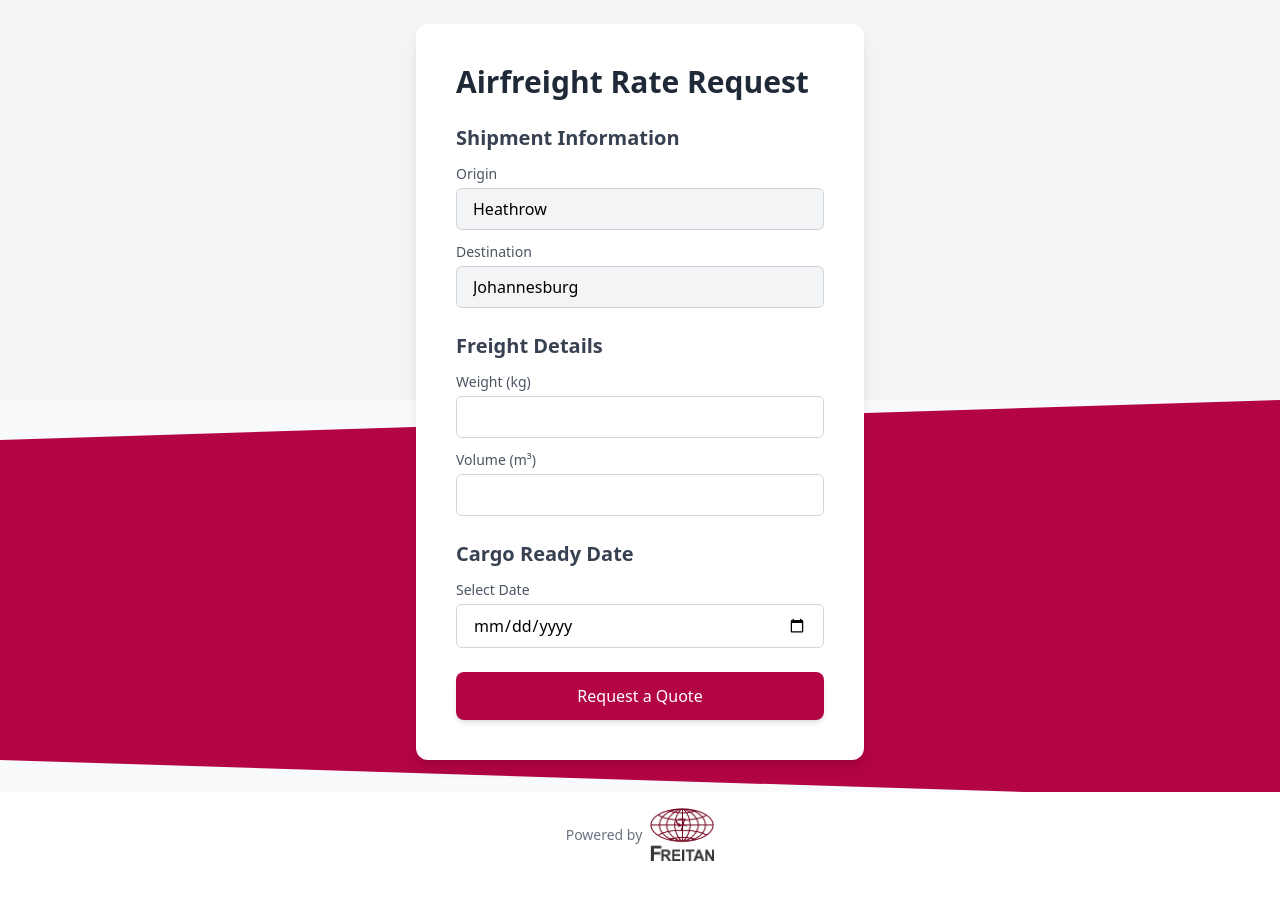
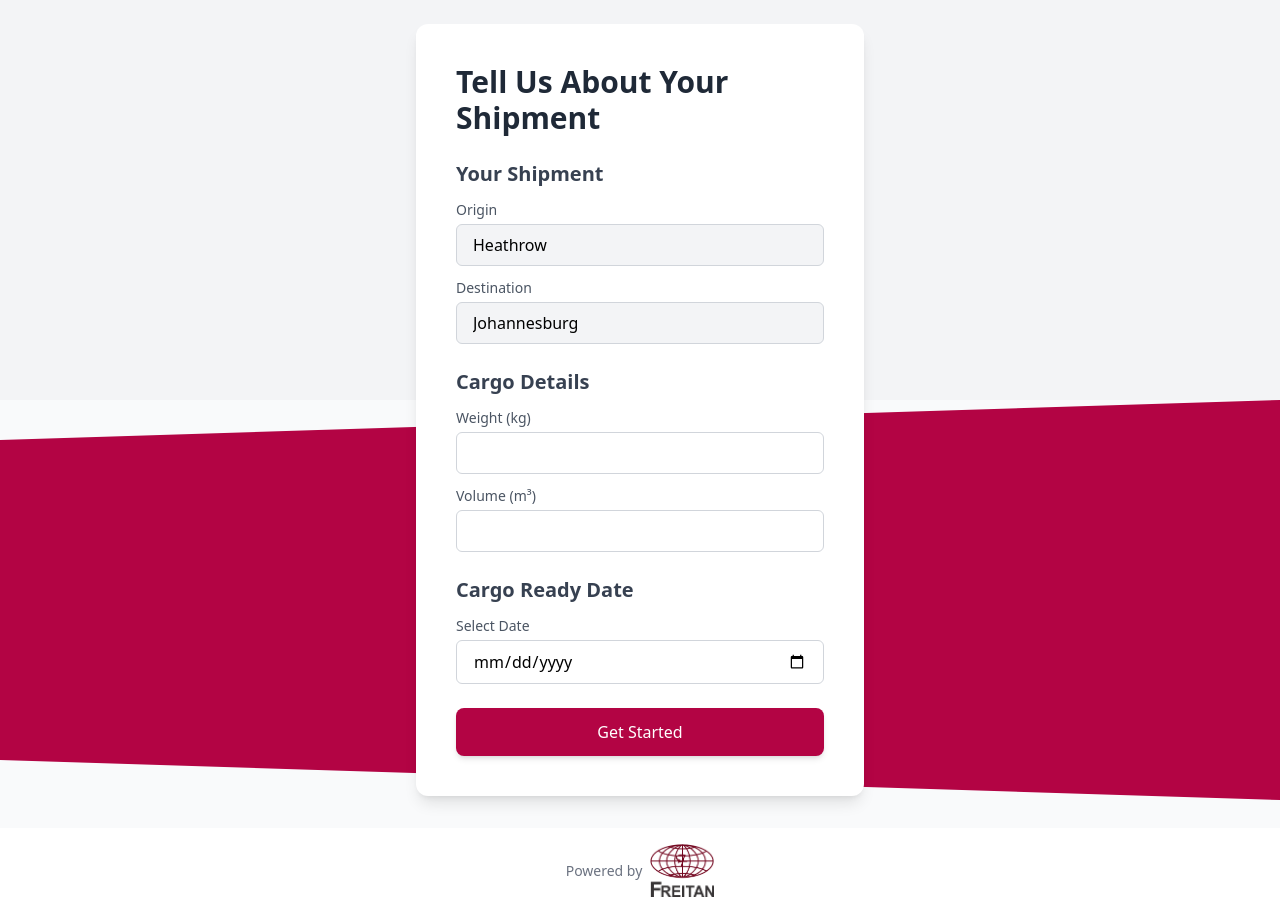
Before and after one commit to jeanwick/airfreightUKSA-uvx3vm, a React (Vite) app: page / in a window 1280 px wide. Before the commit the page ends 877 px from the top, so only its background shows below. Built offline with nearby package versions, Linux system fonts and the light colour scheme.

Commit message:
some more ux

```diff
--- a/src/App.tsx
+++ b/src/App.tsx
@@ -126,14 +126,14 @@ const App: React.FC = () => {
 
       {/* Form Section */}
       <div className="relative z-10 bg-white p-6 sm:p-8 md:p-10 rounded-xl shadow-lg w-full max-w-sm sm:max-w-md mx-auto mt-6 mb-8">
-        <h1 className="text-2xl sm:text-3xl font-bold mb-4 sm:mb-6 text-gray-800">Airfreight Rate Request</h1>
+        <h1 className="text-2xl sm:text-3xl font-bold mb-4 sm:mb-6 text-gray-800">Tell Us About Your Shipment</h1>
 
         {/* Error message if form validation fails */}
         {formError && <p className="text-red-500 mb-4">{formError}</p>}
 
         {/* Shipment Information */}
         <div className="mb-4 sm:mb-6">
-          <h2 className="text-lg sm:text-xl font-semibold text-gray-700 mb-2 sm:mb-3">Shipment Information</h2>
+          <h2 className="text-lg sm:text-xl font-semibold text-gray-700 mb-2 sm:mb-3">Your Shipment</h2>
 
           {/* Origin Field (Read-only) */}
           <div className="mb-3">
@@ -160,7 +160,7 @@ const App: React.FC = () => {
 
         {/* Freight Details */}
         <div className="mb-4 sm:mb-6">
-          <h2 className="text-lg sm:text-xl font-semibold text-gray-700 mb-2 sm:mb-3">Freight Details</h2>
+          <h2 className="text-lg sm:text-xl font-semibold text-gray-700 mb-2 sm:mb-3">Cargo Details</h2>
 
           {/* Weight Input */}
           <div className="mb-3">
@@ -233,7 +233,7 @@ const App: React.FC = () => {
               Sending...
             </span>
           ) : (
-            'Request a Quote'
+            'Get Started'
           )}
         </button>
       </div>
```
